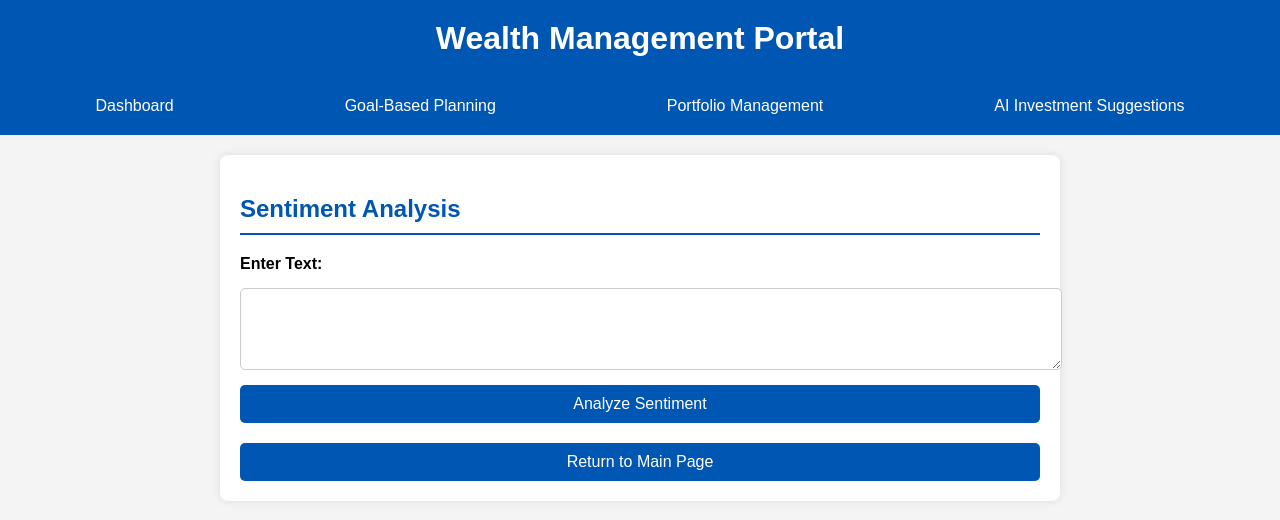
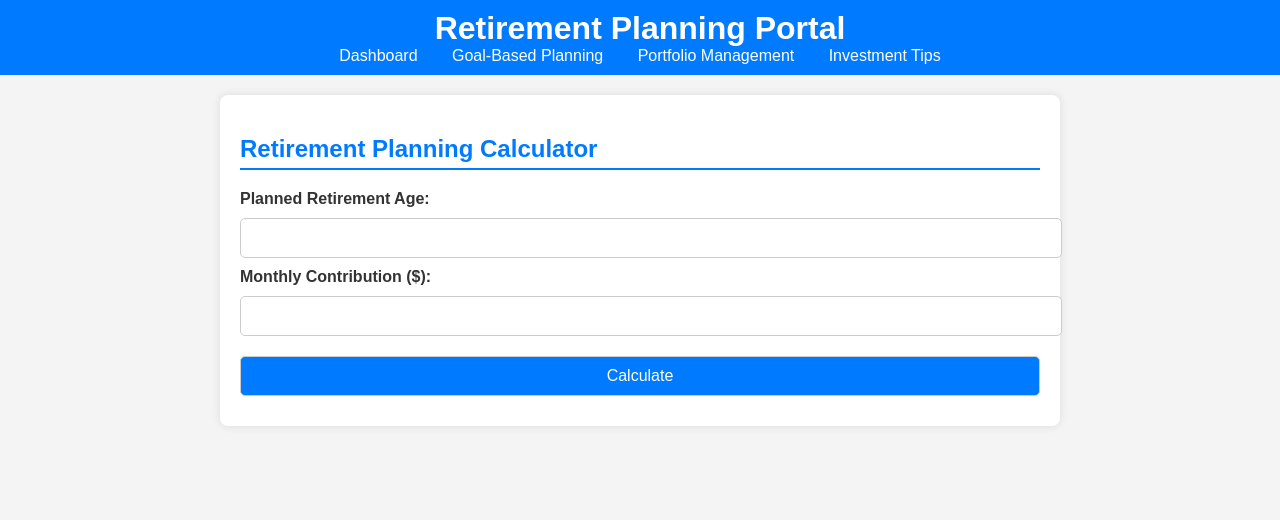
Before and after one commit to jidawei001/AI-project-Wealth-Management-, a Flask app: template templates/retirement.html in a window 1280 px wide. Shown: the top 520 px of the page. Run offline with Flask 3, Linux system fonts and the light colour scheme; the template is opened without the code that fills it, so the values that code supplies are empty.

Commit message:
Update retirement.html

```diff
--- a/templates/retirement.html
+++ b/templates/retirement.html
@@ -3,44 +3,29 @@
 <head>
     <meta charset="UTF-8">
     <meta name="viewport" content="width=device-width, initial-scale=1.0">
-    <title>Wealth Management Portal - Sentiment Analysis</title>
+    <title>Retirement Planning</title>
     <style>
         body {
             font-family: Arial, sans-serif;
             margin: 0;
             padding: 0;
             background-color: #f4f4f4;
+            color: #333;
         }
-
-        /* Navigation Bar */
         .navbar {
-            display: flex;
-            justify-content: space-around;
-            background-color: #0056b3;
+            background-color: #007bff;
             padding: 10px;
+            text-align: center;
+            color: white;
         }
-
+        .navbar h1 {
+            margin: 0;
+        }
         .navbar a {
             color: white;
+            margin: 0 15px;
             text-decoration: none;
-            font-size: 16px;
-            padding: 10px 20px;
         }
-
-        .navbar a:hover {
-            background-color: #004494;
-        }
-
-        /* Header */
-        h1 {
-            color: white;
-            text-align: center;
-            margin: 0;
-            padding: 20px;
-            background-color: #0056b3;
-        }
-
-        /* Container */
         .container {
             max-width: 800px;
             margin: 20px auto;
@@ -49,87 +34,51 @@
             border-radius: 8px;
             box-shadow: 0 0 10px rgba(0, 0, 0, 0.1);
         }
-
-        /* Section Headers */
-        .section-header {
-            color: #0056b3;
-            border-bottom: 2px solid #0056b3;
-            padding-bottom: 10px;
-            margin-bottom: 20px;
-            font-size: 24px;
+        h2 {
+            color: #007bff;
+            border-bottom: 2px solid #007bff;
+            padding-bottom: 5px;
         }
-
-        /* Form Styles */
-        form {
-            display: flex;
-            flex-direction: column;
-            gap: 15px;
-        }
-
         label {
             font-weight: bold;
         }
-
-        textarea {
+        input[type="number"], input[type="submit"] {
             width: 100%;
             padding: 10px;
+            margin: 10px 0;
             border-radius: 5px;
             border: 1px solid #ccc;
+            font-size: 16px;
         }
-
         input[type="submit"] {
-            padding: 10px;
-            border-radius: 5px;
-            border: none;
-            font-size: 16px;
-            background-color: #0056b3;
+            background-color: #007bff;
             color: white;
             cursor: pointer;
-            transition: background-color 0.3s ease;
         }
-
         input[type="submit"]:hover {
-            background-color: #004494;
-        }
-
-        /* Return Button */
-        #returnButton {
-            padding: 10px;
-            border-radius: 5px;
-            border: none;
-            font-size: 16px;
             background-color: #0056b3;
-            color: white;
-            cursor: pointer;
-            transition: background-color 0.3s ease;
-            width: 100%;
-            margin-top: 20px;
-        }
-
-        #returnButton:hover {
-            background-color: #004494;
         }
     </style>
 </head>
 <body>
-    <h1>Wealth Management Portal</h1>
     <div class="navbar">
-        <a href="index.html">Dashboard</a>
-        <a href="goal_based.html">Goal-Based Planning</a>
-        <a href="portfolio.html">Portfolio Management</a>
-        <a href="investment.html">AI Investment Suggestions</a>
+        <h1>Retirement Planning Portal</h1>
+        <a href="#">Dashboard</a>
+        <a href="#">Goal-Based Planning</a>
+        <a href="#">Portfolio Management</a>
+        <a href="#">Investment Tips</a>
     </div>
+    <div class="container">
+        <h2>Retirement Planning Calculator</h2>
+        <form action="/calculate-retirement" method="post">
+            <label for="retirementAge">Planned Retirement Age:</label>
+            <input type="number" id="retirementAge" name="retirementAge" required>
 
-    <div class="container">
-        <h2 class="section-header">Sentiment Analysis</h2>
-        <form action="/sentiment" method="post">
-            <label for="text">Enter Text:</label>
-            <textarea id="text" name="text" rows="4"></textarea>
-            <input type="submit" value="Analyze Sentiment">
+            <label for="monthlyContribution">Monthly Contribution ($):</label>
+            <input type="number" id="monthlyContribution" name="monthlyContribution" required>
+
+            <input type="submit" value="Calculate">
         </form>
-
-        <!-- Return Button -->
-        <button id="returnButton" onclick="window.location.href='index.html'">Return to Main Page</button>
     </div>
 </body>
 </html>
```
